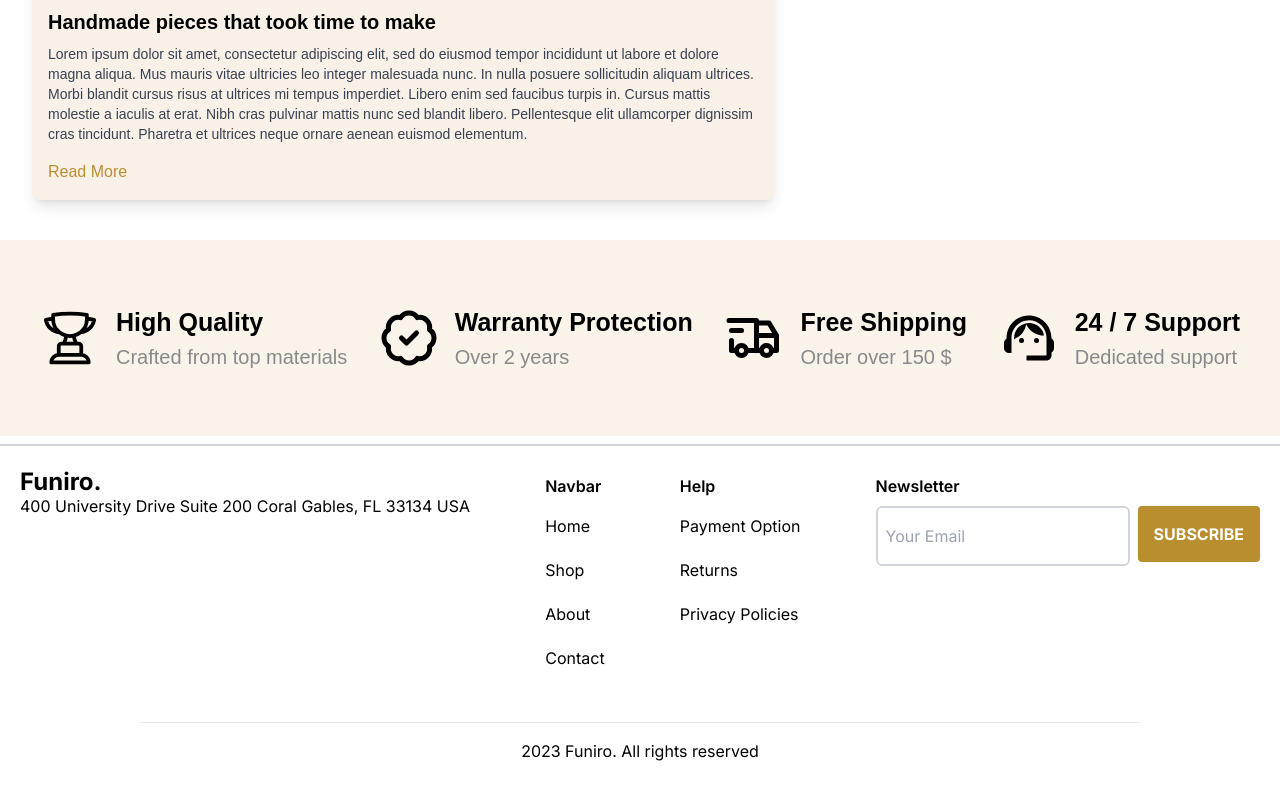
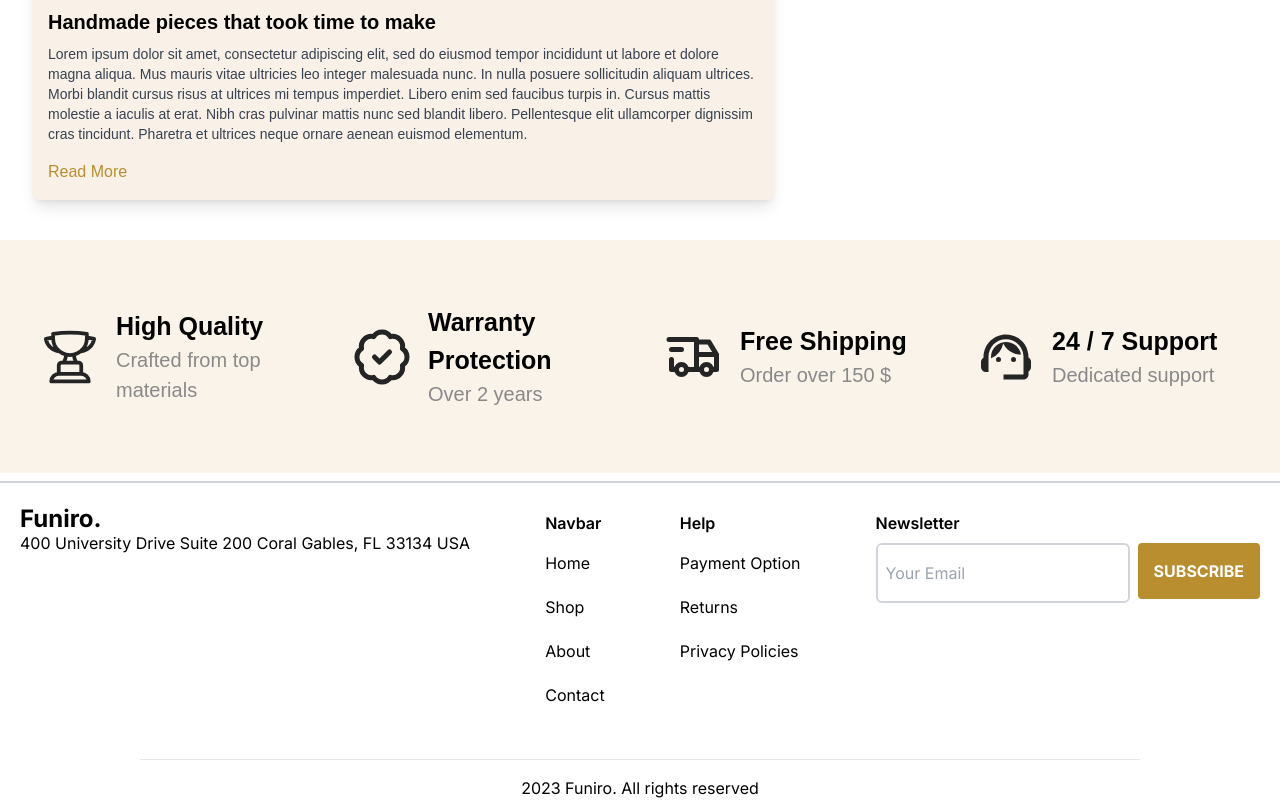
Before and after one commit to alizaidi123/Design_Jam, a Next.js app: page /Blog in a window 1280 px wide. Shown: the part 1628-2428 px from the top of the page. Before the commit the page ends 2391 px from the top, so only its background shows below. Built offline with nearby package versions, Linux system fonts and the light colour scheme.

Commit message:
FeatureSec.tsx

```diff
--- a/src/app/Components/FeatureSec.tsx
+++ b/src/app/Components/FeatureSec.tsx
@@ -11,7 +11,7 @@ const features = [
     description: "Crafted from top materials",
   },
   {
-    icon: <LuBadgeCheck size={60}/>,
+    icon: <LuBadgeCheck size={60} />,
     title: "Warranty Protection",
     description: "Over 2 years",
   },
@@ -29,19 +29,24 @@ const features = [
 
 const FeaturesSection = () => {
   return (
-    <section className="py-10 bg-[#faf3ea] ">
+    <section className="py-10 bg-[#faf3ea]">
       <div className="container mx-auto px-4">
-        <div className="flex flex-col md:flex-row items-center justify-between bg-[#faf3ea] p-6 w-full ">
+        <div className="flex flex-col md:flex-row md:flex-wrap items-center justify-center gap-8 md:gap-12 bg-[#faf3ea] p-6 rounded-lg ">
           {features.map((feature, index) => (
             <div
               key={index}
-              className="flex items-center space-x-4 mb-6 md:mb-0"
+              className="flex items-center space-x-4 w-full md:w-[45%] lg:w-[22%] text-center md:text-left"
             >
-              <div className="text-4xl">{feature.icon}</div>
+
+              <div className="text-4xl text-[#242424]">{feature.icon}</div>
 
               <div>
-                <h3 className="font-semibold text-[25px] font-poppins">{feature.title}</h3>
-                <p className=" text-[20px] font-poppins text-[#898989]">{feature.description}</p>
+                <h3 className="font-semibold text-[22px] md:text-[25px] font-poppins">
+                  {feature.title}
+                </h3>
+                <p className="text-[18px] md:text-[20px] font-poppins text-[#898989]">
+                  {feature.description}
+                </p>
               </div>
             </div>
           ))}
```
